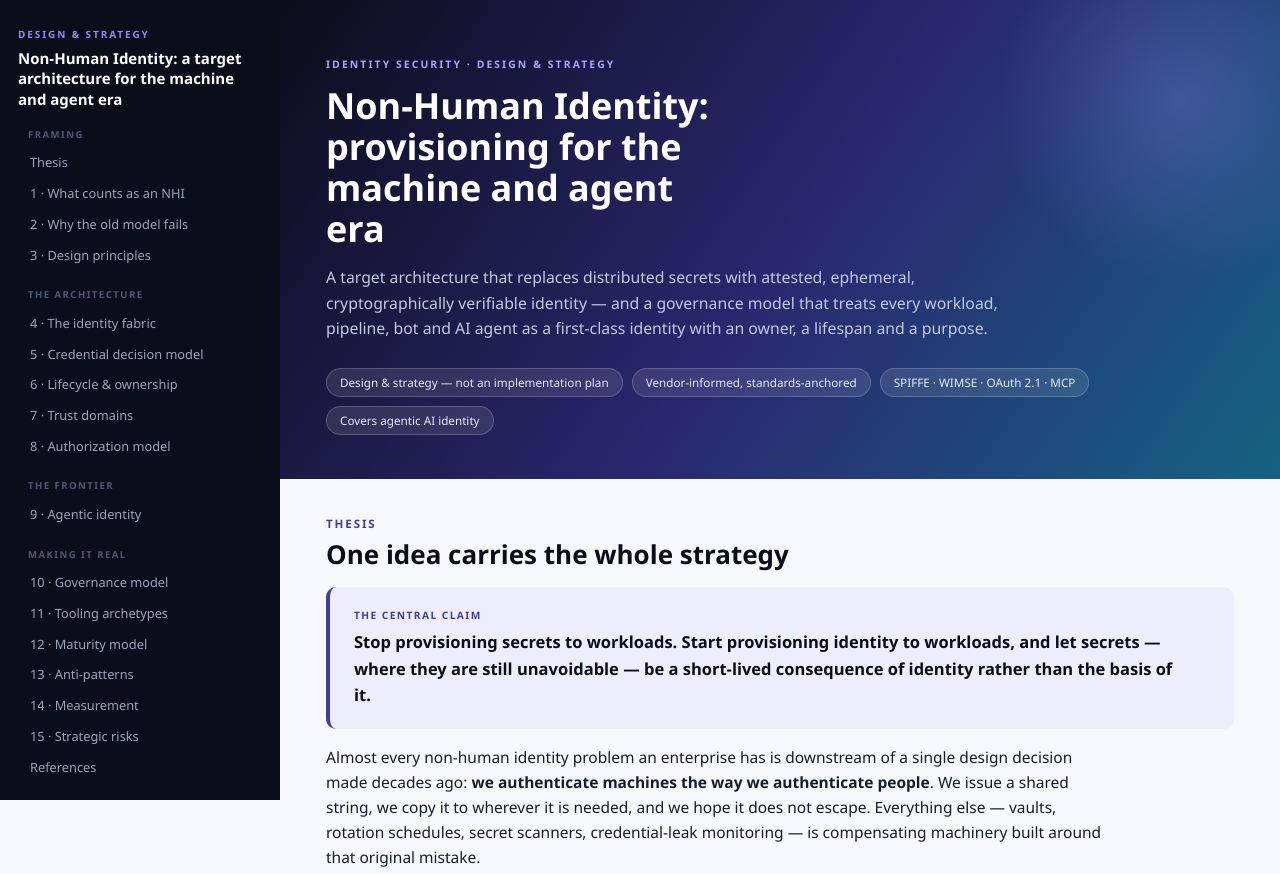
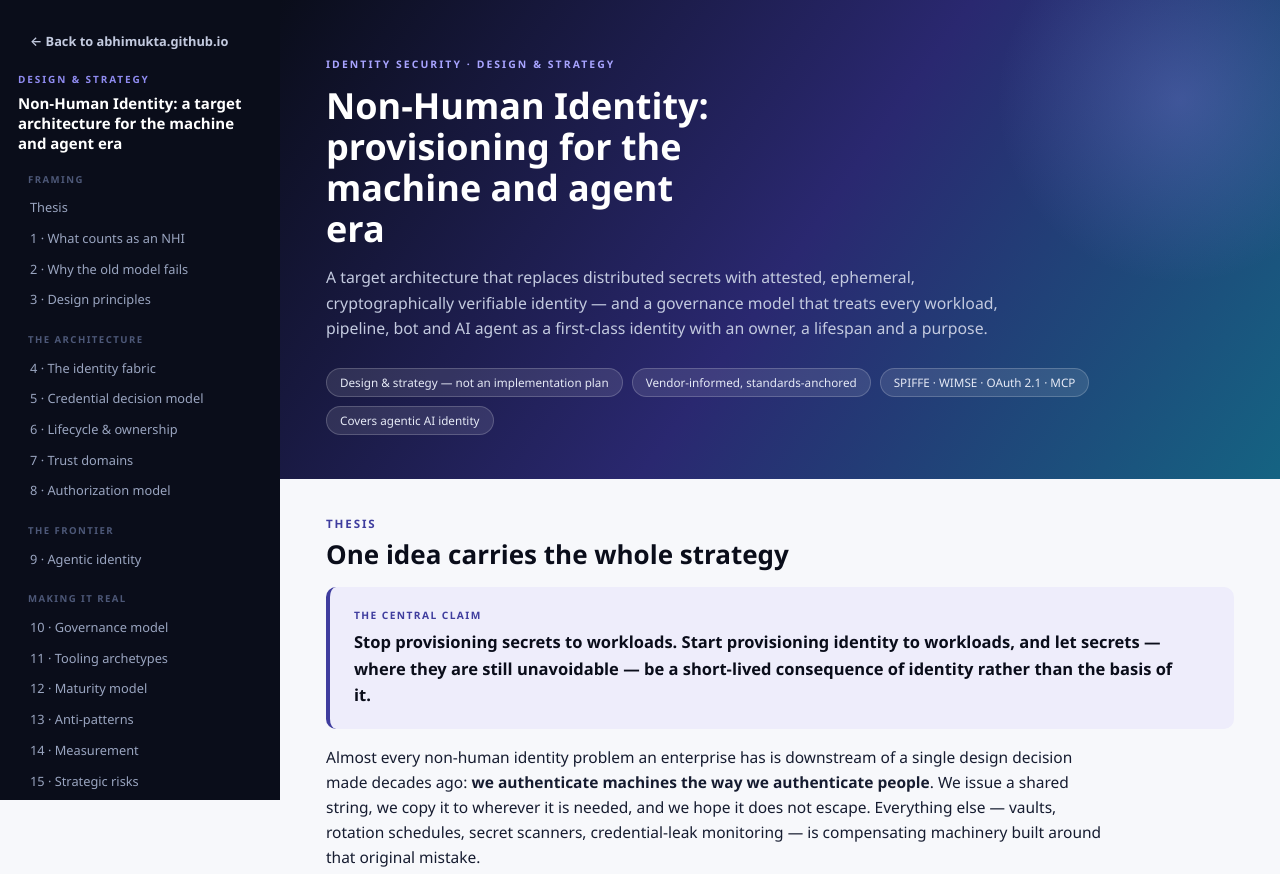
Before and after one commit to abhimukta/abhimukta.github.io, a plain HTML site: page nhi-strategy-design.html in a window 1280 px wide. Shown: the top 874 px of the page. Drawn offline with Linux system fonts and the light colour scheme.

Commit message:
Add back-to-home link on NHI strategy page

```diff
--- a/nhi-strategy-design.html
+++ b/nhi-strategy-design.html
@@ -102,6 +102,7 @@ footer a{color:var(--cy)}
 <body>
 <div class="wrap">
 <nav>
+  <a href="index.html" style="margin-bottom:14px;color:#c3cadf;font-weight:600;">&larr; Back to abhimukta.github.io</a>
   <div class="bm">Design &amp; Strategy</div>
   <h2>Non-Human Identity: a target architecture for the machine and agent era</h2>
 
```
